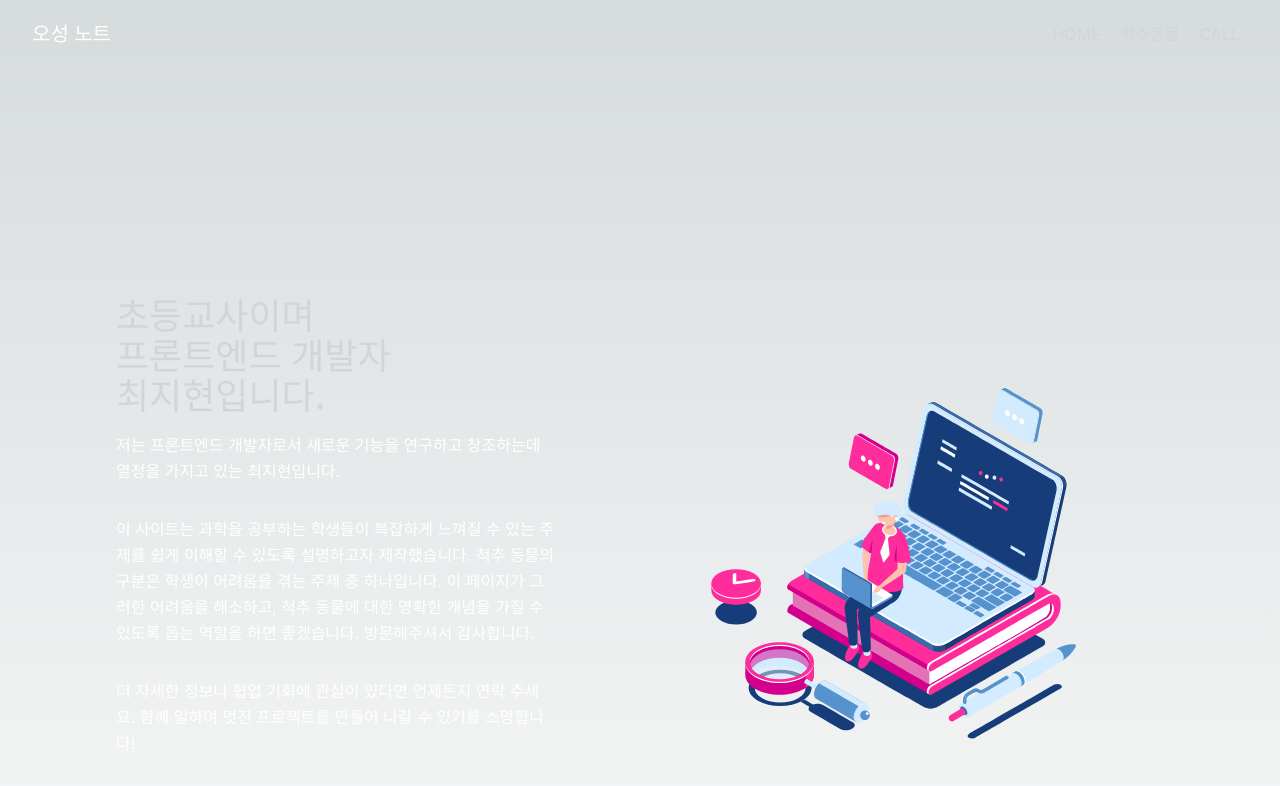
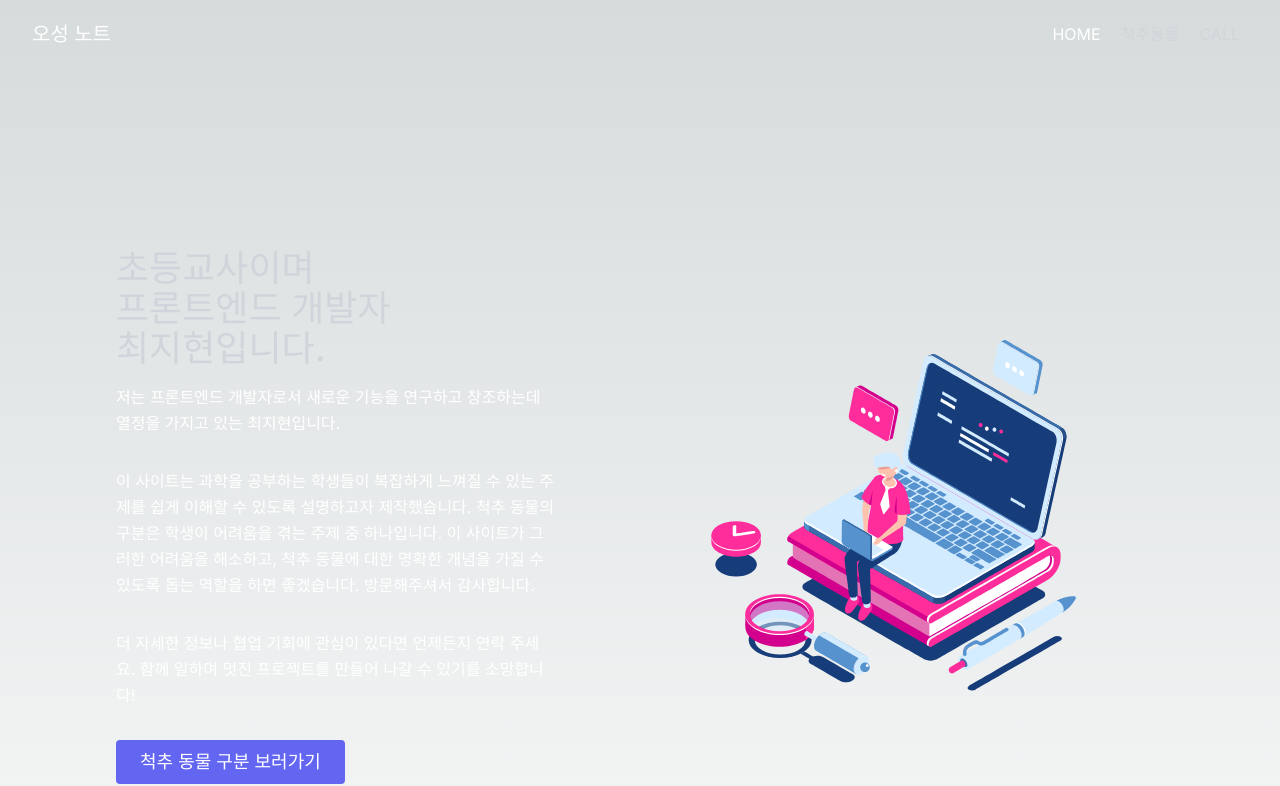
Before and after one commit to Choi-Jihyun/next-osung-NextProject01, a Next.js app: page / in a window 1280 px wide. Shown: the top 786 px of the page. Built offline with nearby package versions, Linux system fonts and the light colour scheme.

Commit message:
header click

```diff
--- a/components/header.js
+++ b/components/header.js
@@ -1,18 +1,24 @@
+'use client'
+
 import Link from 'next/link'
 import DarkModeToggleButton from './dark-mode-toggle-button';
+import { useState } from 'react';
 
 export default function header() {
+
+  const [selectedMenu, setSelectedMenu] = useState('HOME');
+
   return (
     <>
       <header className="text-gray-600 body-font">
         <div className="container mx-auto flex flex-wrap p-5 flex-col md:flex-row items-center">
-          <Link href="/" className="flex title-font font-medium items-center text-white mb-4 md:mb-0">
+          <Link href="/" className="flex title-font font-medium items-center text-white mb-4 md:mb-0" Click={() => setSelectedMenu('HOME')}>
             <span className="ml-3 text-xl">오성 노트</span>
           </Link>
           <nav className="md:ml-auto flex flex-wrap items-center text-base justify-center">
-            <Link href="/" className="mr-5 text-gray-300 hover:text-white">HOME</Link>
-            <Link href="/project" className="mr-5 text-gray-300 hover:text-white">척추동물</Link>
-            <Link href="/call" className="mr-5 text-gray-300 hover:text-white">CALL</Link>
+            <Link href="/" className={`mr-5 ${selectedMenu === 'HOME' ? "text-white" : "text-gray-300"} hover:text-white`} onClick={() => setSelectedMenu('HOME')}>HOME</Link>
+            <Link href="/project" className={`mr-5 ${selectedMenu === '척추동물' ? "text-white" : "text-gray-300"} hover:text-white`} onClick={() => setSelectedMenu('척추동물')}>척추동물</Link>
+            <Link href="/call" className={`mr-5 ${selectedMenu === 'CALL' ? "text-white" : "text-gray-300"} hover:text-white`} onClick={() => setSelectedMenu('CALL')}>CALL</Link>
           </nav>
           {/* <DarkModeToggleButton/> */}
         </div>
--- a/components/home/myProjectsSection.js
+++ b/components/home/myProjectsSection.js
@@ -5,7 +5,7 @@
   return (
     <>
       <section className="flex min-h-screen flex-col items-center justify-center text-white body-font">
-        <div className="container mx-auto flex px-5 py-20 md:flex-row flex-col items-center">
+        <div className="container pb-24 mx-auto flex px-5 md:flex-row flex-col items-center">
           <div className="lg:flex-grow md:w-1/2 lg:pr-24 md:pr-16 flex flex-col md:items-start md:text-left mb-16 md:mb-0 items-center text-center">
             <h1 className="title-font sm:text-4xl text-3xl mb-4 font-medium text-gray-300">
               초등교사이며
@@ -18,7 +18,8 @@
               저는 프론트엔드 개발자로서 새로운 기능을 연구하고 창조하는데 열정을 가지고 있는 최지현입니다.
             </p>
             <p className="mb-8 leading-relaxed">
-            이 사이트는 과학을 공부하는 학생들이 복잡하게 느껴질 수 있는 주제를 쉽게 이해할 수 있도록 설명하고자 제작했습니다. 척추 동물의 구분은 학생이 어려움을 겪는 주제 중 하나입니다. 이 페이지가 그러한 어려움을 해소하고, 척추 동물에 대한 명확한 개념을 가질 수 있도록 돕는 역할을 하면 좋겠습니다. 방문해주셔서 감사합니다.
+            이 사이트는 과학을 공부하는 학생들이 복잡하게 느껴질 수 있는 주제를 쉽게 이해할 수 있도록 설명하고자 제작했습니다. 척추 동물의 구분은 학생이 어려움을 겪는 주제 중 하나입니다.
+            이 사이트가 그러한 어려움을 해소하고, 척추 동물에 대한 명확한 개념을 가질 수 있도록 돕는 역할을 하면 좋겠습니다. 방문해주셔서 감사합니다.
 
               {/* 코드를 작성하고 디자인을 구현하는 것을 좋아하며, 사용자 경험을 개선하고 웹 애플리케이션을 더 효율적으로 만드는 것에 대한 열망을 가지고 있습니다. 최신 웹 기술과 도구에 대한 관심이 많아, 항상 새로운 것을 배우고 프로젝트에 적용하는 데 흥미를 느끼고 있습니다.
               저는 다양한 프론트엔드 프레임워크와 라이브러리를 다루는 경험을 토대로 웹 애플리케이션을 개발하고 최적화하는 데 자신감을 가지고 있습니다. */}
```
